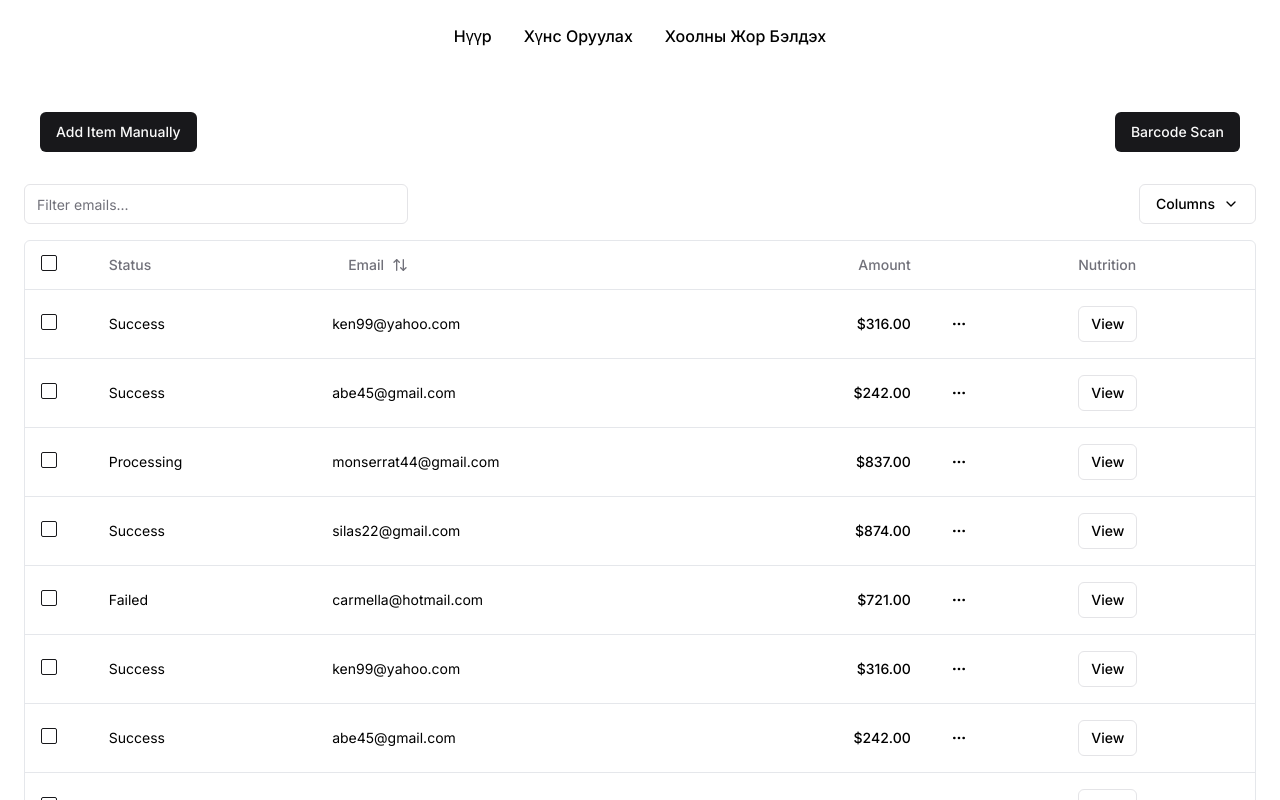
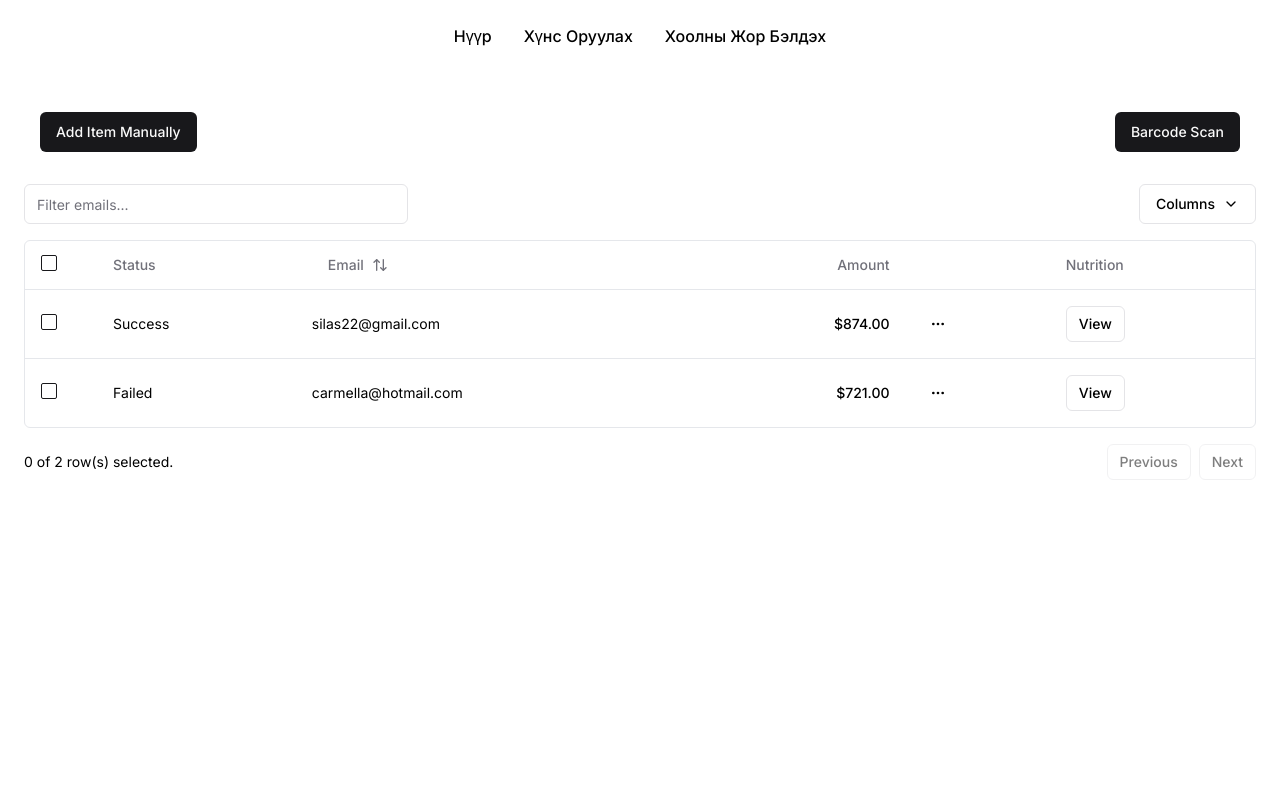
Before and after one commit to enkhbold470/headstarter_02_pantry, a Next.js app: page /scanGrocery in a window 1280 px wide. Shown: the top 800 px of the page. Built offline with nearby package versions, Linux system fonts and the light colour scheme.

Commit message:
chore: Remove duplicate data entries in scan grocery table

```diff
--- a/src/app/scanGrocery/table.tsx
+++ b/src/app/scanGrocery/table.tsx
@@ -41,174 +41,6 @@ import {
   PopoverContent,
 } from "@/components/ui/popover";
 const data: Payment[] = [
-  {
-    id: "m5gr84i9",
-    amount: 316,
-    status: "success",
-    email: "ken99@yahoo.com",
-  },
-  {
-    id: "3u1reuv4",
-    amount: 242,
-    status: "success",
-    email: "Abe45@gmail.com",
-  },
-  {
-    id: "derv1ws0",
-    amount: 837,
-    status: "processing",
-    email: "Monserrat44@gmail.com",
-  },
-  {
-    id: "5kma53ae",
-    amount: 874,
-    status: "success",
-    email: "Silas22@gmail.com",
-  },
-  {
-    id: "bhqecj4p",
-    amount: 721,
-    status: "failed",
-    email: "carmella@hotmail.com",
-  },
-  {
-    id: "m5gr84i9",
-    amount: 316,
-    status: "success",
-    email: "ken99@yahoo.com",
-  },
-  {
-    id: "3u1reuv4",
-    amount: 242,
-    status: "success",
-    email: "Abe45@gmail.com",
-  },
-  {
-    id: "derv1ws0",
-    amount: 837,
-    status: "processing",
-    email: "Monserrat44@gmail.com",
-  },
-  {
-    id: "5kma53ae",
-    amount: 874,
-    status: "success",
-    email: "Silas22@gmail.com",
-  },
-  {
-    id: "bhqecj4p",
-    amount: 721,
-    status: "failed",
-    email: "carmella@hotmail.com",
-  },
-  {
-    id: "m5gr84i9",
-    amount: 316,
-    status: "success",
-    email: "ken99@yahoo.com",
-  },
-  {
-    id: "3u1reuv4",
-    amount: 242,
-    status: "success",
-    email: "Abe45@gmail.com",
-  },
-  {
-    id: "derv1ws0",
-    amount: 837,
-    status: "processing",
-    email: "Monserrat44@gmail.com",
-  },
-  {
-    id: "5kma53ae",
-    amount: 874,
-    status: "success",
-    email: "Silas22@gmail.com",
-  },
-  {
-    id: "bhqecj4p",
-    amount: 721,
-    status: "failed",
-    email: "carmella@hotmail.com",
-  },
-  {
-    id: "m5gr84i9",
-    amount: 316,
-    status: "success",
-    email: "ken99@yahoo.com",
-  },
-  {
-    id: "3u1reuv4",
-    amount: 242,
-    status: "success",
-    email: "Abe45@gmail.com",
-  },
-  {
-    id: "derv1ws0",
-    amount: 837,
-    status: "processing",
-    email: "Monserrat44@gmail.com",
-  },
-  {
-    id: "5kma53ae",
-    amount: 874,
-    status: "success",
-    email: "Silas22@gmail.com",
-  },
-  {
-    id: "bhqecj4p",
-    amount: 721,
-    status: "failed",
-    email: "carmella@hotmail.com",
-  },
-  {
-    id: "m5gr84i9",
-    amount: 316,
-    status: "success",
-    email: "ken99@yahoo.com",
-  },
-  {
-    id: "3u1reuv4",
-    amount: 242,
-    status: "success",
-    email: "Abe45@gmail.com",
-  },
-  {
-    id: "derv1ws0",
-    amount: 837,
-    status: "processing",
-    email: "Monserrat44@gmail.com",
-  },
-  {
-    id: "5kma53ae",
-    amount: 874,
-    status: "success",
-    email: "Silas22@gmail.com",
-  },
-  {
-    id: "bhqecj4p",
-    amount: 721,
-    status: "failed",
-    email: "carmella@hotmail.com",
-  },
-  {
-    id: "m5gr84i9",
-    amount: 316,
-    status: "success",
-    email: "ken99@yahoo.com",
-  },
-  {
-    id: "3u1reuv4",
-    amount: 242,
-    status: "success",
-    email: "Abe45@gmail.com",
-  },
-  {
-    id: "derv1ws0",
-    amount: 837,
-    status: "processing",
-    email: "Monserrat44@gmail.com",
-  },
   {
     id: "5kma53ae",
     amount: 874,
```
